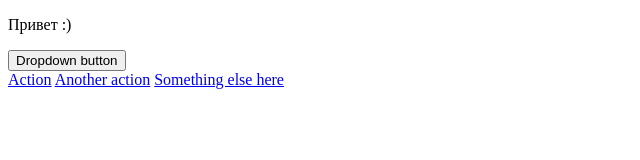
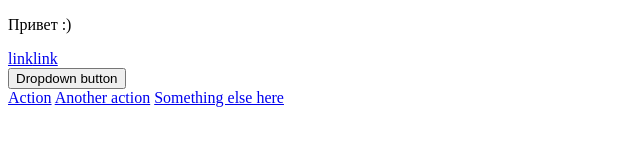
Before and after one commit to Justx112/JavaScript, a plain HTML site: page 2.html in a window 1280 px wide. Shown: the whole page, without its empty margins (0-640 px from the left). Drawn offline with Linux system fonts and the light colour scheme.

Commit message:
add second task

```diff
--- a/2.html
+++ b/2.html
@@ -65,23 +65,34 @@
       <a href="#">link</a>
      */
 
+    const targetDiv = document.querySelector(".dropdown");
+    const newEl = document.createElement('a');
+    newEl.textContent = "link";
+    newEl.setAttribute('href', '#');
+    targetDiv.insertAdjacentElement('afterend', newEl);
 
+    document.querySelector(".dropdown").insertAdjacentHTML('afterend', '<a href="#">link</a>');
+    // не знаю как предпологалось это делать, я сделал в 2 вариантах
 
     /*
     5. У элемента с id "dropdownMenuButton" замените id на "superDropdown".
      */
 
+    document.querySelector('*[id = dropdownMenuButton]').id = "superDropdown";
+    // я помню что есть отдель метод что бы искать id, но хотелось бы
+    // единообразие. Если это слишком долго будет выполнятся пожалуйста сообщите)
 
     /*
     6. Добавьте атрибут data-dd со значением 3 элементу у которого существует
     атрибут "aria-labelledby" равный "dropdownMenuButton" используя dataset.
      */
-
+    document.querySelector('*[aria-labelledby = "dropdownMenuButton"]').dataset.dd = "3";
 
     /*
     7. Удалите атрибут type у элемента с классом "dropdown-toggle".
      */
 
+    document.querySelector('.dropdown-toggle').removeAttribute('type');
 
     /*
     8. Выведите в консоль все имеющиеся атрибуты и их значения тега у которого
@@ -90,6 +101,10 @@
     Атрибут "class" содержит значение "btn btn-secondary dropdown-toggle"
      */
 
+    const targetAtr = document.getElementsByClassName('btn dropdown-toggle')[0].attributes;
+    for (let i = 0; i < targetAtr.length; i++) {
+      console.log(`name: ${targetAtr[i].name}, value: ${targetAtr[i].value}`);
+    }
 
   </script>
 </body>
```
Also changed, not shown: 3.html (+1 -0 lines).
